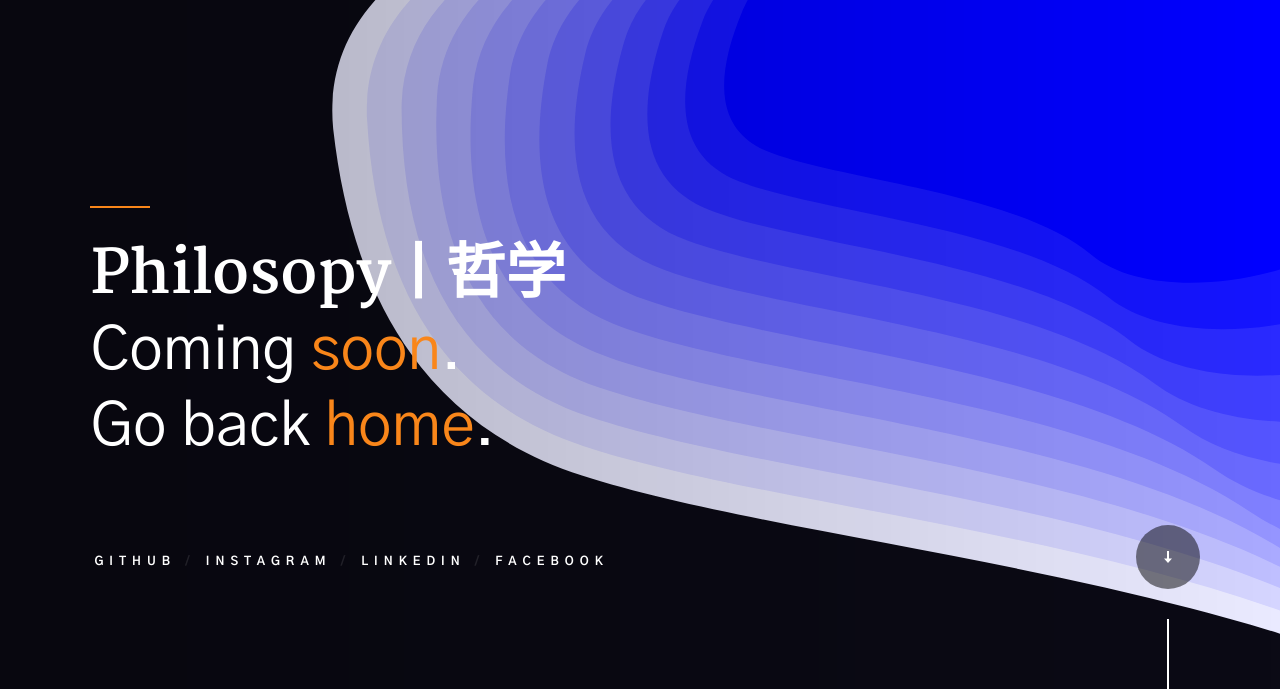
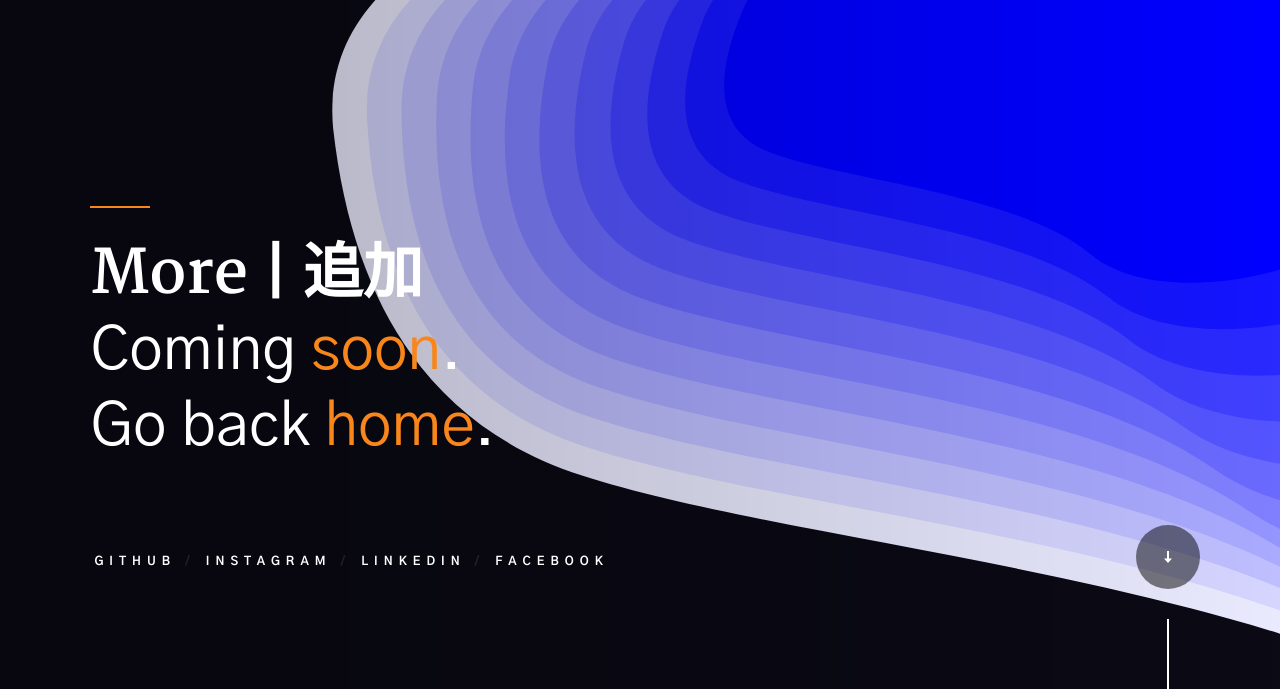
Before and after one commit to shubhaankargupta/blueddd, a plain HTML site: page more.html in a window 1280 px wide. Shown: the part 131-820 px from the top of the page. Drawn offline with nearby package versions, Linux system fonts and the light colour scheme.

Commit message:
Update and rename philosophy.html to more.html

```diff
--- a/philosophy.html
+++ b/more.html
@@ -75,7 +75,7 @@
             <div class="column large-full">
 
                 <h1>
-                <strong>Philosopy | 哲学 </strong><br>
+                <strong>More | 追加 </strong><br>
                 Coming <span style="color:#f9861a;">soon</span>.<br>
                 Go back <a href = 'index.html'>home</a>.<br>
                 </h1>
```
